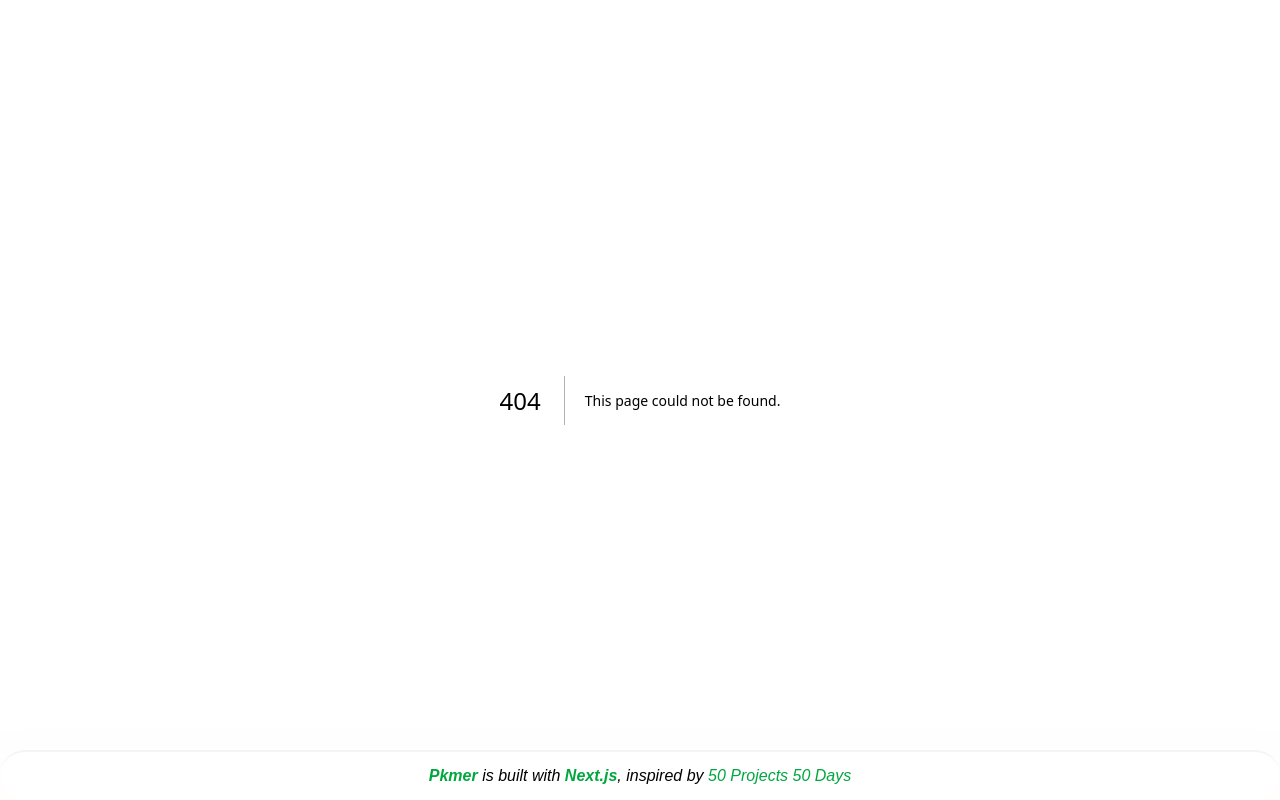
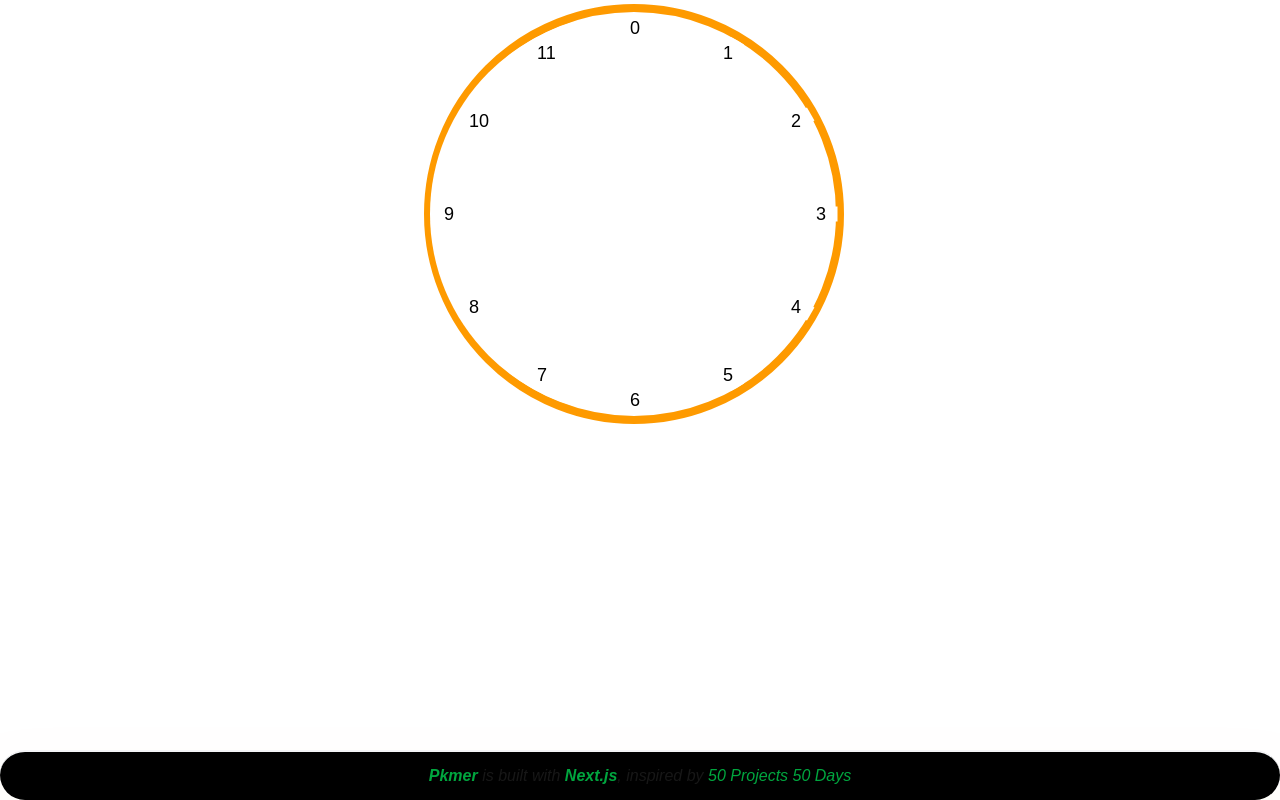
Before and after one commit to upangka/50days50projectsUseNextJs, a Next.js app: page /theme-clock in a window 1280 px wide. Before the commit this address had no page. Built offline with nearby package versions, Linux system fonts and the light colour scheme.

Commit message:
feat(clock): 完成数字时钟的园区UI

```diff
--- /dev/null
+++ b/src/app/(cases)/theme-clock/page.tsx
@@ -0,0 +1,99 @@
+'use client'
+import { useCallback, useMemo, useEffect, useState } from 'react'
+
+type ClockIndicator = {
+  index: number
+  degree: number
+}
+
+// const Clock:React.FC = () => {
+
+//     return <div>
+
+//     </div>
+// }
+
+export default function ThemeClockPage() {
+  const [secondDegree, setSecondDegree] = useState(0)
+  console.log({ secondDegree })
+  const scale = useCallback(
+    (
+      num: number,
+      in_min: number = 0,
+      in_max: number = 60,
+      out_min: number = 0,
+      out_max: number = 360
+    ) => {
+      const degree = ((num - in_min) * (out_max - out_min)) / (in_max - in_min) + out_min
+      console.log({ degree })
+      return degree
+    },
+    []
+  )
+
+  // todo缓存数字
+  const clockIndicators: ClockIndicator[] = useMemo(() => {
+    const indicators: ClockIndicator[] = []
+    for (let i = 0; i < 12; i++) {
+      indicators.push({ index: i, degree: scale(i, 0, 12) })
+    }
+    return indicators
+  }, [])
+
+  useEffect(() => {
+    const interval = setInterval(() => {
+      const date = new Date()
+      const seconds = date.getSeconds()
+      console.log(seconds)
+      setSecondDegree(scale(seconds))
+    }, 1000)
+    return () => {
+      clearInterval(interval)
+    }
+  }, [])
+
+  return (
+    <section className='flex h-screen w-screen justify-center bg-white pt-3.5'>
+      <div className='relative h-[420px] w-[420px]'>
+        {/* 圆圈start */}
+        <div className='absolute -top-[10px] -left-[6px] h-full w-full rounded-full border-8 border-amber-500'></div>
+        {/* 圆圈end */}
+
+        {/* 数字start */}
+        <ul className='relative h-[400px] w-[400px] rounded-full bg-white'>
+          {clockIndicators.map(indicator => {
+            return (
+              <li
+                key={indicator.index}
+                className='absolute h-[200px] w-[15px] bg-white text-lg text-black select-none'
+                style={{
+                  left: '50%',
+                  transform: `rotate(${indicator.degree}deg)`,
+                  transformOrigin: 'bottom center'
+                }}
+              >
+                <div
+                  style={{
+                    transform: `rotate(${-indicator.degree}deg)`
+                  }}
+                >
+                  {indicator.index}
+                </div>
+              </li>
+            )
+          })}
+        </ul>
+        {/* 数字end */}
+      </div>
+
+      {/* <div
+        style={{
+          transformOrigin: 'bottom center',
+          transition: 'transform 0.5s ease-in-out',
+          transform: `rotate(${secondDegree}deg)`
+        }}
+        className='h-[200px] w-[5px] bg-black select-none'
+      ></div> */}
+    </section>
+  )
+}
--- a/src/app/layout.tsx
+++ b/src/app/layout.tsx
@@ -28,7 +28,7 @@ export default function RootLayout({
         className={`relative h-screen min-w-[1024px] overflow-x-auto ${geistSans.variable} ${geistMono.variable} antialiased`}
       >
         <main>{children}</main>
-        <footer className='absolute bottom-0 flex w-screen justify-center rounded-full border-t-2 border-gray-100 italic shadow-2xl shadow-amber-50'>
+        <footer className='absolute bottom-0 flex w-screen justify-center rounded-full border-t-2 border-gray-100 bg-black italic shadow-2xl shadow-amber-50'>
           <div className='py-3'>
             <a
               href='https://gitee.com/pkmer/50days50projects-use-next-js'
--- a/src/data/projects.tsx
+++ b/src/data/projects.tsx
@@ -29,7 +29,7 @@ export const projects: ProjectDemo[] = [
   { id: 16, title: 'Drink Water', route: 'drink-water', finished: false },
   { id: 17, title: 'Movie App', route: 'movie-app', finished: false },
   { id: 18, title: 'Background Slider', route: 'background-slider', finished: false },
-  { id: 19, title: 'Theme Clock', route: 'theme-clock', finished: false },
+  { id: 19, title: 'Theme Clock', route: 'theme-clock', finished: true },
   { id: 20, title: 'Button Ripple Effect', route: 'button-ripple-effect', finished: false },
   { id: 21, title: 'Drag N Drop', route: 'drag-n-drop', finished: false },
   { id: 22, title: 'Drawing App', route: 'drawing-app', finished: false },
```
